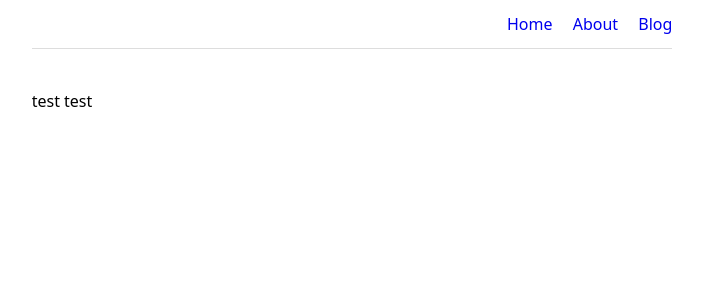
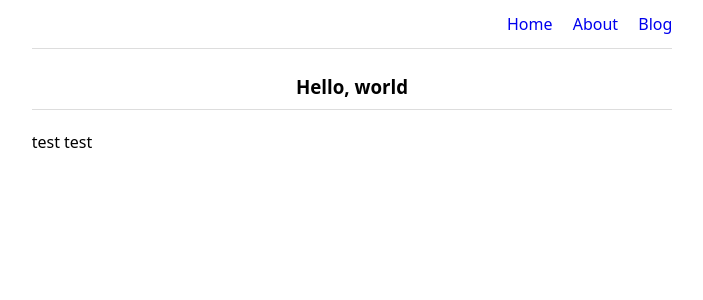
Before and after one commit to zhaleon/zhaleon.github.io, a Jekyll site: the page built from _posts/2025-08-20-test.md, in a window 1280 px wide. Shown: the top 300 px of the page, without its empty margins (288-991 px from the left). Built offline with Jekyll 4.4.1, drawn with Linux system fonts in a browser that asks for light colours.

Commit message:
improve formatting add README

```diff
--- a/_layouts/default.html
+++ b/_layouts/default.html
@@ -1,8 +1,13 @@
 <!doctype html>
-<html lang="en">
-<meta charset="utf-8">
 <meta name="viewport" content="width=device-width,initial-scale=1">
-<title>{{ page.title | default: site.title }}</title>
+<head>
+  <meta charset="utf-8">
+  <meta name="viewport" content="width=device-width,initial-scale=1">
+  <title>{{ page.title | default: site.title }}</title>
+  <link rel="stylesheet" href="{{ "/assets/css/site.css" | relative_url }}?v={{ site.time | date: "%s" }}">
+</head>
+
+<!-- <title>{{ page.title | default: site.title }}</title> -->
 <style>
   html,body{margin:0}
   body{font:16px/1.5 system-ui,-apple-system,Segoe UI,Roboto,Ubuntu,Cantarell,Noto Sans,Arial,sans-serif;background:#fff}
@@ -12,6 +17,7 @@
   header a:hover{text-decoration:underline}
   .content{padding:24px 0 56px;min-height:40vh}
 </style>
+
 <main class="container">
   <header>
     <nav aria-label="Primary">
--- /dev/null
+++ b/_layouts/post.html
@@ -0,0 +1,8 @@
+---
+layout: default
+---
+<article class="post">
+  <h1 class="post-title">{{ page.title }}</h1>
+  <hr class="post-rule">
+  {{ content }}
+</article>
--- /dev/null
+++ b/assets/css/site.css
@@ -0,0 +1,21 @@
+/* /assets/site.css or inside your layout's <style> */
+/* .post-title{ text-align:center; margin:0 0 .5rem; } */
+/* hr.post-rule{ border:0; border-top:1px solid #ddd; margin:.5rem auto 1.25rem; width:100%; } */
+
+:root { --rule-color: #ddd; }              /* same gray as your header line */
+
+.post-title{
+  text-align:center;
+  /* margin:0 0 .75rem; */
+  margin:0 0 0;
+}
+
+hr.post-rule{
+  border:0;
+  border-top:1px solid var(--rule-color);  /* matches header line */
+  width:100%;
+  margin:.5rem auto 1.25rem;
+}
+
+/* keep header border in sync */
+header{ border-bottom:1px solid var(--rule-color); }
```
Also changed, not shown: _posts/2025-08-20-test.md (+2 -1 lines), README.md (added).
